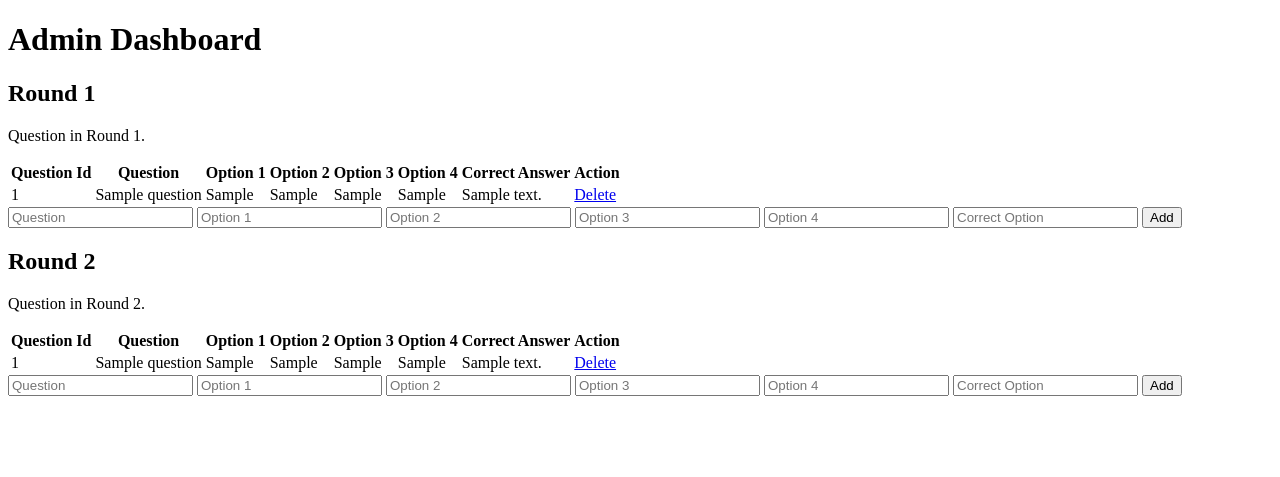
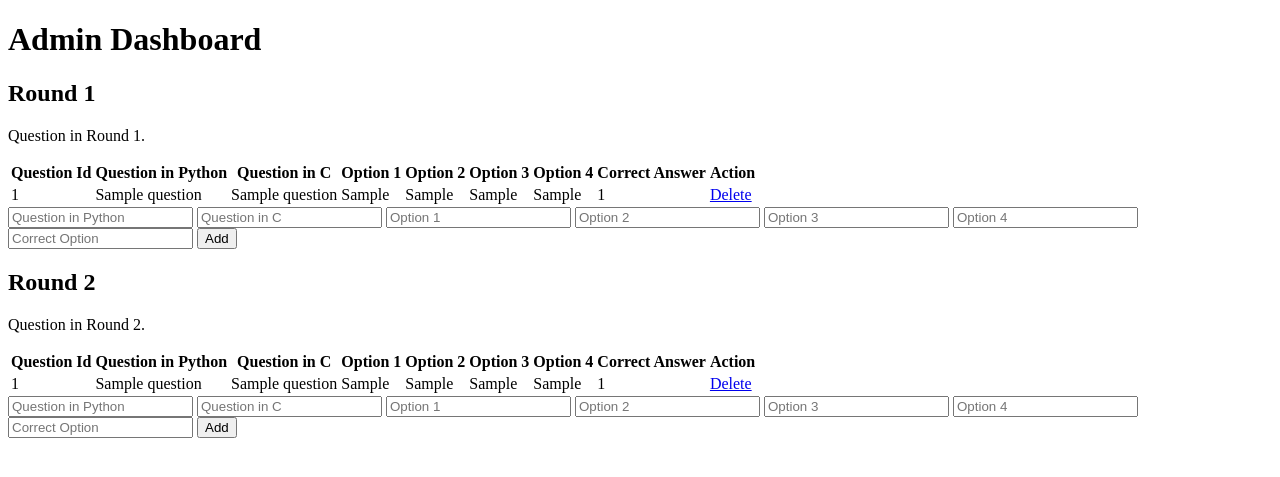
Before and after one commit to krishiv1545/Prarambh25, a Flask app: page /admin-dashboard in a window 1280 px wide. Shown: the top 477 px of the page. Run offline with Flask 3, Linux system fonts and the light colour scheme; the visitor is signed in with stand-in values (Sample User, id 1); tables that the repository leaves empty hold one stand-in row (values such as "Sample post").

Commit message:
Added options to select b/w Py and C as requested

```diff
--- a/app.py
+++ b/app.py
@@ -74,11 +74,12 @@ def signup():
         enrollmentno = request.form['enrollmentno']
         username = request.form['username']
         password = request.form['password']
+        preferred_language = request.form['preferred_language']
         hashed_password = generate_password_hash(password)
 
         try:
             new_user = User(enrollmentno=enrollmentno, username=username,
-                            password=hashed_password)
+                            password=hashed_password, preferred_language=preferred_language)
             db.session.add(new_user)
             db.session.commit()
             flash('Signup successful! Please log in.', 'success')
@@ -189,14 +190,15 @@ def delete_round2_question(question_id):
 def add_round1_question():
 
     if request.method == 'POST':
-        question = request.form['question']
+        python_question = request.form['python_question']
+        c_question = request.form['c_question']
         option1 = request.form['option1']
         option2 = request.form['option2']
         option3 = request.form['option3']
         option4 = request.form['option4']
         answer = request.form['answer']
 
-        new_question = Round1_Questions(question=question, option1=option1,
+        new_question = Round1_Questions(python_question=python_question, c_question=c_question, option1=option1,
                                         option2=option2, option3=option3, option4=option4, answer=answer)
         db.session.add(new_question)
         db.session.commit()
@@ -208,14 +210,15 @@ def add_round1_question():
 def add_round2_question():
 
     if request.method == 'POST':
-        question = request.form['question']
+        python_question = request.form['python_question']
+        c_question = request.form['c_question']
         option1 = request.form['option1']
         option2 = request.form['option2']
         option3 = request.form['option3']
         option4 = request.form['option4']
         answer = request.form['answer']
 
-        new_question = Round2_Questions(question=question, option1=option1,
+        new_question = Round2_Questions(python_question=python_question, c_question=c_question, option1=option1,
                                         option2=option2, option3=option3, option4=option4, answer=answer)
         db.session.add(new_question)
         db.session.commit()
--- a/templates/admin_dashboard.html
+++ b/templates/admin_dashboard.html
@@ -16,7 +16,8 @@
           <thead>
             <tr>
               <th>Question Id</th>
-              <th>Question</th>
+              <th>Question in Python</th>
+              <th>Question in C</th>
               <th>Option 1</th>
               <th>Option 2</th>
               <th>Option 3</th>
@@ -29,7 +30,8 @@
             {% for question in round1_questions %}
             <tr>
               <td>{{ question.id }}</td>
-              <td>{{ question.question }}</td>
+              <td>{{ question.python_question }}</td>
+              <td>{{ question.c_question }}</td>
               <td>{{ question.option1 }}</td>
               <td>{{ question.option2 }}</td>
               <td>{{ question.option3 }}</td>
@@ -47,7 +49,18 @@
           </tbody>
         </table>
         <form action="/add-round1-question" method="POST">
-          <input type="text" name="question" placeholder="Question" required />
+          <input
+            type="text"
+            name="python_question"
+            placeholder="Question in Python"
+            required
+          />
+          <input
+            type="text"
+            name="c_question"
+            placeholder="Question in C"
+            required
+          />
           <input type="text" name="option1" placeholder="Option 1" required />
           <input type="text" name="option2" placeholder="Option 2" required />
           <input type="text" name="option3" placeholder="Option 3" required />
@@ -69,7 +82,8 @@
           <thead>
             <tr>
               <th>Question Id</th>
-              <th>Question</th>
+              <th>Question in Python</th>
+              <th>Question in C</th>
               <th>Option 1</th>
               <th>Option 2</th>
               <th>Option 3</th>
@@ -82,7 +96,8 @@
             {% for question in round2_questions %}
             <tr>
               <td>{{ question.id }}</td>
-              <td>{{ question.question }}</td>
+              <td>{{ question.python_question }}</td>
+              <td>{{ question.c_question }}</td>
               <td>{{ question.option1 }}</td>
               <td>{{ question.option2 }}</td>
               <td>{{ question.option3 }}</td>
@@ -100,7 +115,18 @@
           </tbody>
         </table>
         <form action="/add-round2-question" method="POST">
-          <input type="text" name="question" placeholder="Question" required />
+          <input
+            type="text"
+            name="python_question"
+            placeholder="Question in Python"
+            required
+          />
+          <input
+            type="text"
+            name="c_question"
+            placeholder="Question in C"
+            required
+          />
           <input type="text" name="option1" placeholder="Option 1" required />
           <input type="text" name="option2" placeholder="Option 2" required />
           <input type="text" name="option3" placeholder="Option 3" required />
--- a/templates/signup.html
+++ b/templates/signup.html
@@ -39,6 +39,10 @@
               placeholder="Username"
               required
             />
+            <select name="preferred_language" id="preferred_language">
+              <option value="Python">Python</option>
+              <option value="C">C</option>
+            </select>
             <input
               type="password"
               name="password"
```
Also changed, not shown: models.py (+11 -4 lines).
